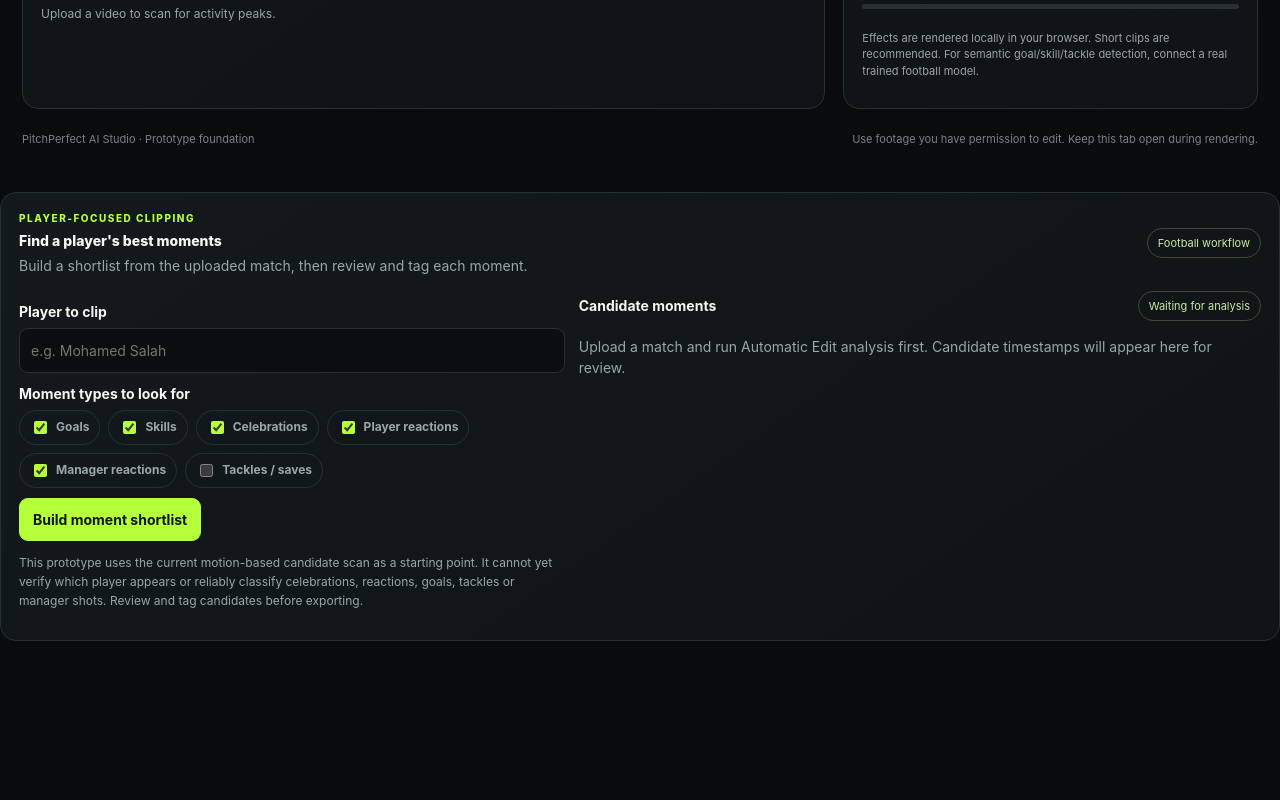
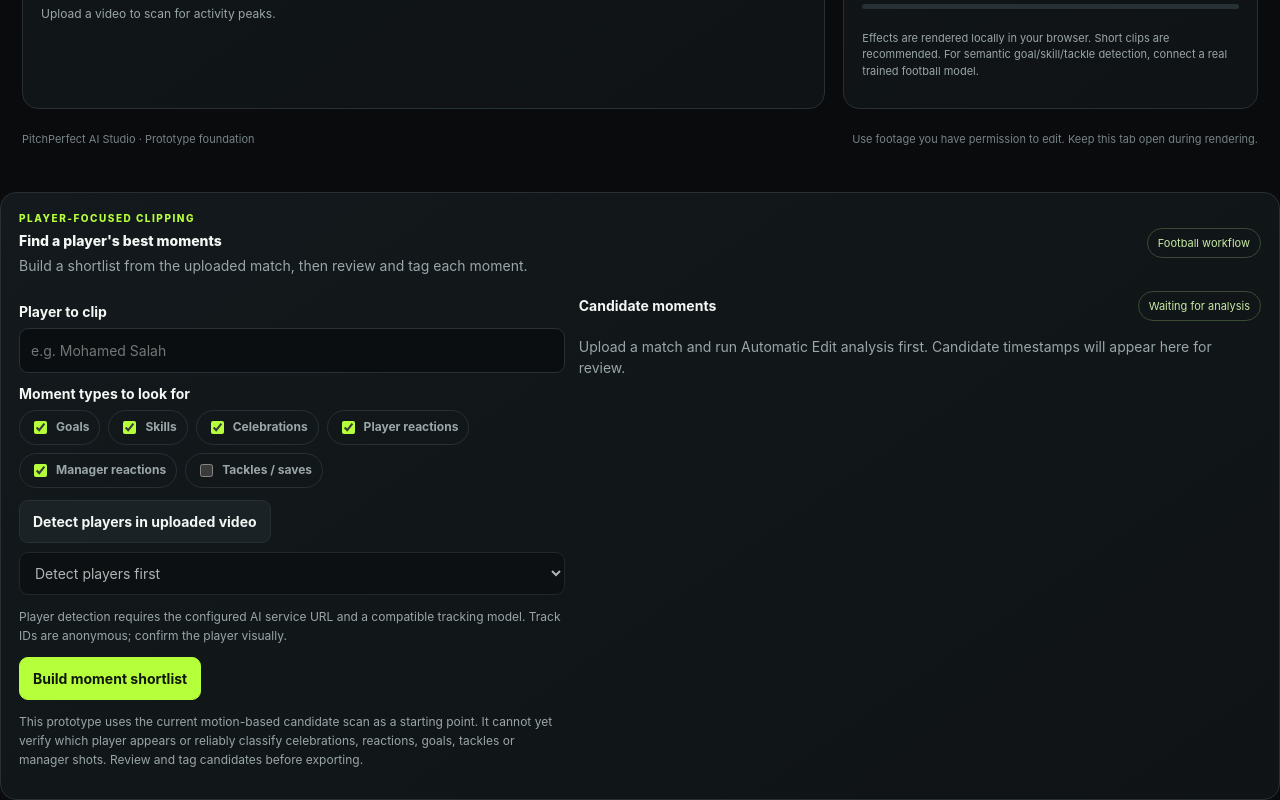
Before and after one commit to radodo341-debug/pitchperfect-ai-studio, a website: page index.html in a window 1280 px wide. Shown: the part 1324-2124 px from the top of the page. Before the commit the page ends 1965 px from the top, so only its background shows below. Drawn offline with Linux system fonts and the light colour scheme.

Commit message:
Add player-track selection controls to the editor

```diff
--- a/index.html
+++ b/index.html
@@ -259,6 +259,11 @@ updateRange();
      <label><input type="checkbox" value="Tackles & saves"> Tackles / saves</label>
     </div>
    </div>
+   <div class="row" style="margin-top:12px">
+    <button id="detectPlayersBtn" type="button">Detect players in uploaded video</button>
+    <select id="detectedPlayerSelect" aria-label="Select detected player track" disabled><option value="">Detect players first</option></select>
+   </div>
+   <p id="trackingStatus" class="workflow-note">Player detection requires the configured AI service URL and a compatible tracking model. Track IDs are anonymous; confirm the player visually.</p>
    <button class="primary" id="buildPlayerShortlist" type="button">Build moment shortlist</button>
    <p class="workflow-note">This prototype uses the current motion-based candidate scan as a starting point. It cannot yet verify which player appears or reliably classify celebrations, reactions, goals, tackles or manager shots. Review and tag candidates before exporting.</p>
   </div>
```
